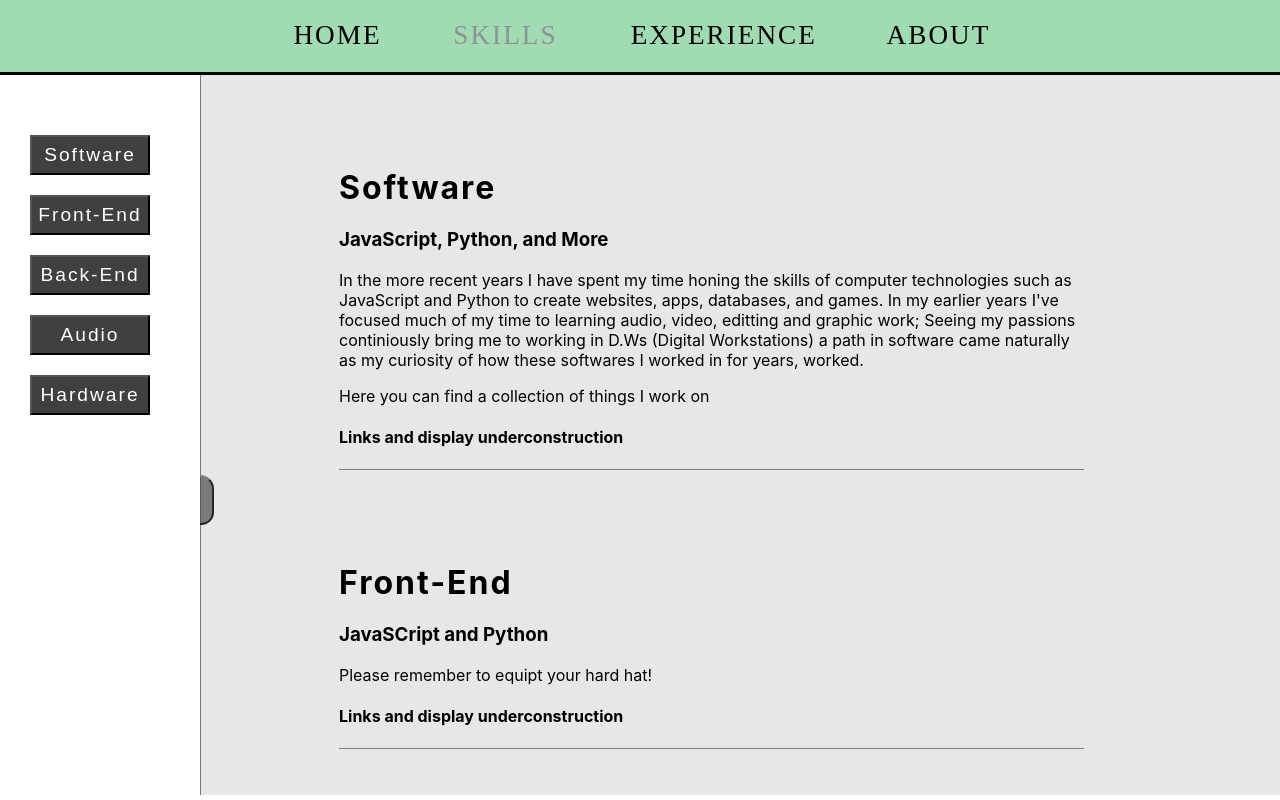
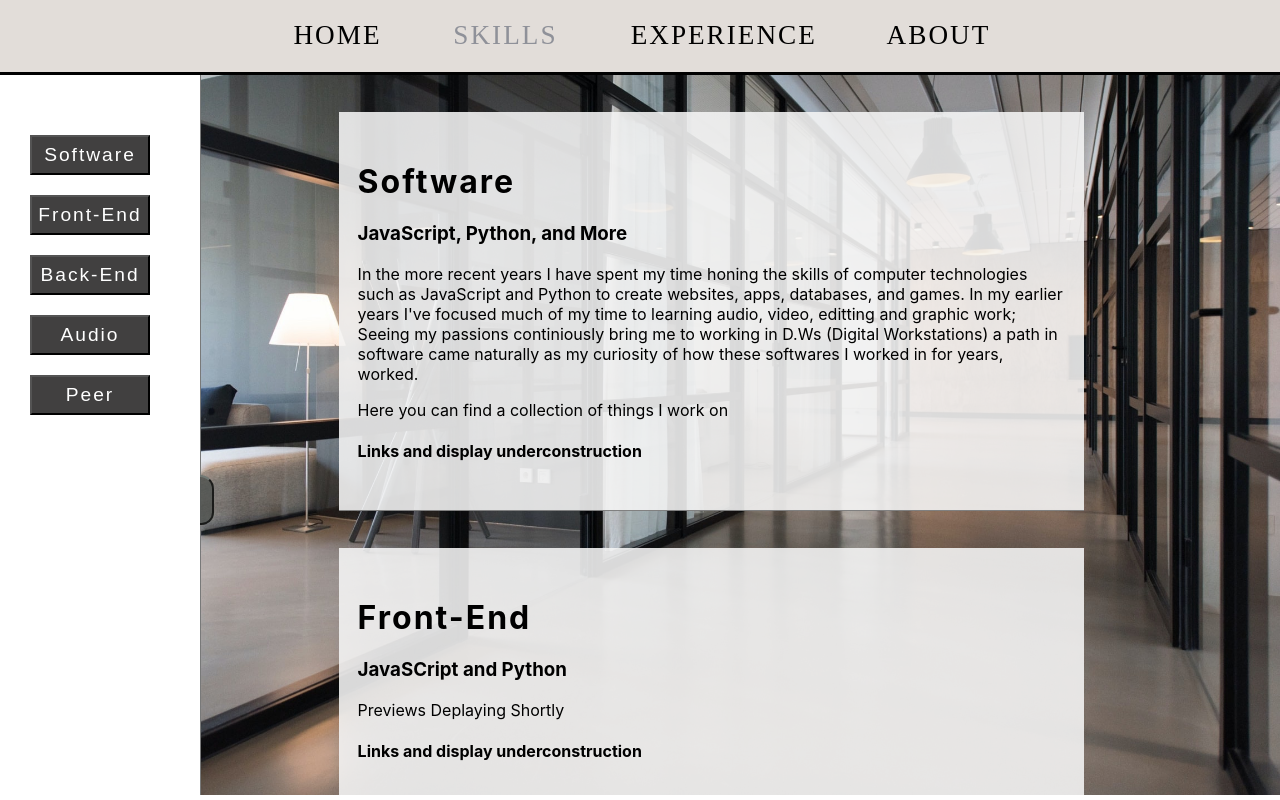
Before and after one commit to Vrndavana/Hines, a React (Create React App) app in the folder hines/: page /Skills in a window 1280 px wide. Built offline with nearby package versions, Linux system fonts and the light colour scheme.

Commit message:
Clean Up

```diff
--- a/hines/src/App.css
+++ b/hines/src/App.css
@@ -43,13 +43,12 @@
  height:80vh;
  display:flex;
  background-color: rgb(231, 231, 231);
- background-image:url('./Images/code.jpg');
+ background-image:url('./Images/port.jpg');
  background-repeat:no-repeat;
  background-size:cover;
  background-position:center;
  background-attachment:fixed;
  color:white;
-
 }
 
 .Hello{
@@ -273,6 +272,12 @@ a{
   background-color: rgb(231, 231, 231);
   box-sizing: border-box;
   height: 90vh;
+  background-color: rgb(231, 231, 231);
+  background-image:url('./Images/port.jpg');
+  background-repeat:no-repeat;
+  background-size:cover;
+  background-position:center;
+  background-attachment:fixed;
  }
 
 
@@ -286,9 +291,11 @@ a{
 
 
 .Sdiv{
-  margin:10% 20% 0% 0;
+  margin:4% 20% 0% 0;
   border-bottom: 1px solid grey;
   box-sizing: border-box;
+  background-color: rgba(245, 245, 245, 0.884);
+  padding: 3% 2%;
 }
 
 .Sm{
--- a/hines/src/Components/About.js
+++ b/hines/src/Components/About.js
@@ -18,9 +18,9 @@ return(
 
    <div class='Home-Div'>
      <div>
-        <h1 class='Hello'> "About Section Under Construction" </h1>
-        <h3> Welcome to my Software Engineer Portfolio. </h3>
-        <p>Please remember to equipt your hard hat!</p>
+        <h1 class='Hello'> ABOUT </h1>
+        <h3> A little about me. </h3>
+        <p> Working on this section</p>
         <h4>This Site Is Under Construction</h4>
       </div>
    </div>
--- a/hines/src/Components/Home.js
+++ b/hines/src/Components/Home.js
@@ -22,8 +22,8 @@ function Home() {
                 <div>
                  <h1 class='Hello'> "Hello World" </h1>
                  <h2>Dan Hines</h2>
-                 <h3> Welcome to my Software Engineer Portfolio. </h3>
-                 <p> Full-Stack Web Dev | Tech enthusiath   </p>
+                 <h3> Welcome to my Portfolio. </h3>
+                 <p> Full-Stack Web Dev | Software Engineer | Tech Enthusiast    </p>
 
 
                      {/* Projects inprogress uncomment lataer for public view */}
--- a/hines/src/Components/Skills.js
+++ b/hines/src/Components/Skills.js
@@ -24,11 +24,11 @@ function Skills() {
         <div class="Sm">
           <Sidebar width={200} height={"90vh"}>
             <div class="Sb">
-          <button class="Side-Button">  <a href="#Software">         Software    </a> </button>
-          <button class="Side-Button">  <a href="#Front-End">        Front-End   </a> </button>
-          <button class="Side-Button">  <a href="#Back-End">         Back-End    </a> </button>
-          <button class="Side-Button">  <a href="#Audio">            Audio       </a> </button>
-          <button class="Side-Button">  <a href="#Hardware">         Hardware    </a> </button>
+             <button class="Side-Button">  <a href="#Software">         Software    </a> </button>
+             <button class="Side-Button">  <a href="#Front-End">        Front-End   </a> </button>
+             <button class="Side-Button">  <a href="#Back-End">         Back-End    </a> </button>
+             <button class="Side-Button">  <a href="#Audio">            Audio       </a> </button>
+             <button class="Side-Button">  <a href="#Hardware">         Peer    </a> </button>
            </div>
           </Sidebar>
         </div>
@@ -48,28 +48,28 @@ function Skills() {
           <div class="Sdiv">
            <h1 class='Skillz'> <a id="Front-End" href="Front-End"> Front-End </a> </h1>
            <h3> JavaSCript and Python </h3>
-           <p>Please remember to equipt your hard hat!</p>
+           <p> Previews Deplaying Shortly</p>
            <h4> Links and display underconstruction </h4>
           </div>
 
           <div class="Sdiv">
            <h1 class='Skillz'> <a id="Back-End" href="Back-End"> Back-End </a> </h1>
            <h3> Postgres and Postman </h3>
-           <p>Please remember to equipt your hard hat!</p>
+           <p> Content coming soon</p>
            <h4> Links and display underconstruction </h4>
           </div>
 
           <div class="Sdiv">
            <h1 class='Skillz'> <a id="Audio" href="Audio"> Audio </a> </h1>
            <h3> Ableton, Reason, FLS, Protools, Audacity  </h3>
-           <p>Please remember to equipt your hard hat!</p>
+           <p> Content coming soon </p>
            <h4> Links and display underconstruction </h4>
           </div>
 
           <div class="Sdiv">
-           <h1 class='Skillz'> <a id="Hardware" href="Hardware"> Hardware </a> </h1>
-           <h3> Welcome to my Software Engineer Portfolio. </h3>
-           <p>Please remember to equipt your hard hat!</p>
+           <h1 class='Skillz'> <a id="Hardware" href="Hardware"> Peer N' Community </a> </h1>
+           <h3> Events and Social </h3>
+           <p> Content coming soon </p>
            <h4> Links and display underconstruction </h4>
           </div>
 
--- a/hines/src/Components/styled.js
+++ b/hines/src/Components/styled.js
@@ -8,7 +8,7 @@ import styled from 'styled-components';
 export const Nav = styled.nav`
   display: flex;
   justify-content: space-around;
-  background-color: rgba(161,219,178);
+  background-color: rgba(226,221,217);
   border-bottom:3px solid black;
   color: white;
   padding: 1% 20%;
```
Also changed, not shown: hines/src/Images/port.jpg (added).
